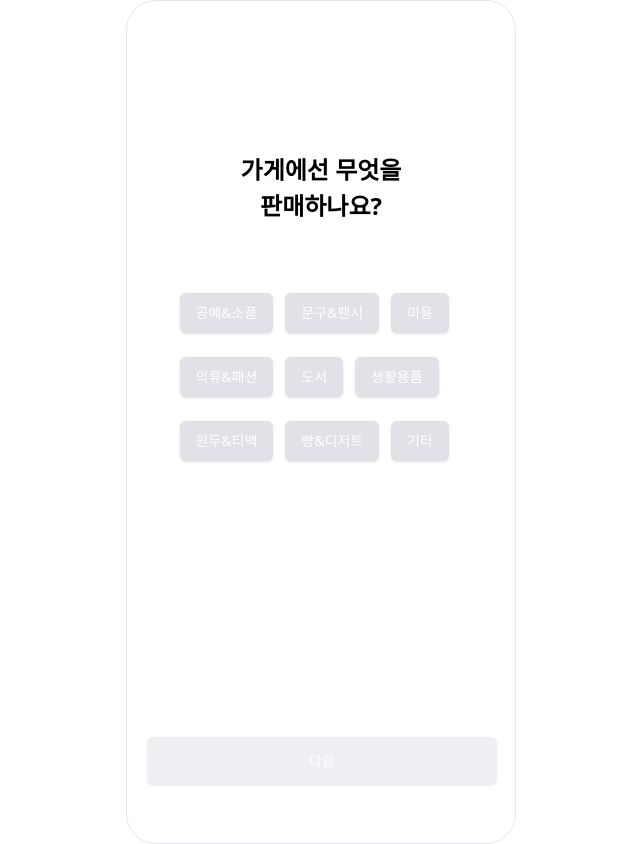
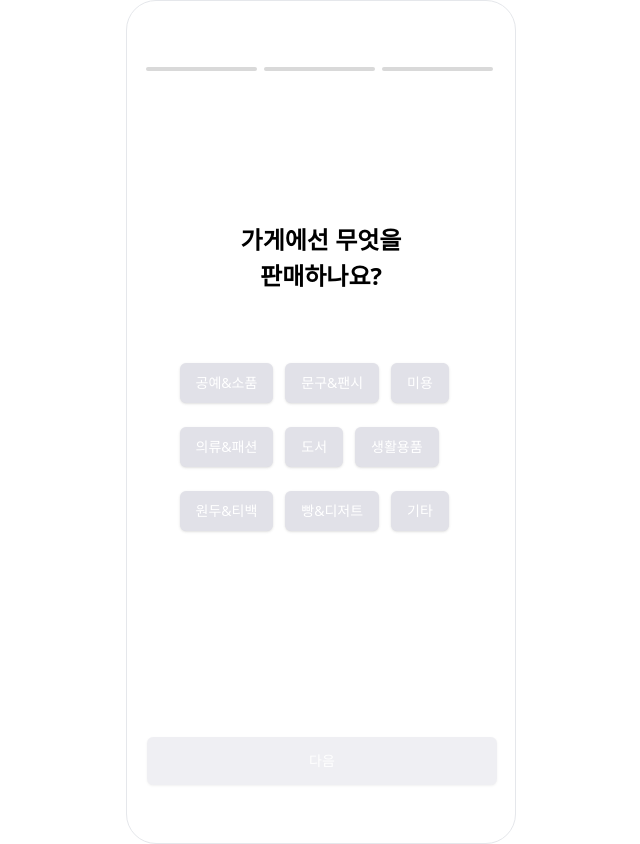
Before and after one commit to Modadeung/frontend, a Next.js app: page /start/role/lg in a window 1280 px wide. Shown: the whole page, without its empty margins (319-959 px from the left). Built offline with nearby package versions, Linux system fonts and the light colour scheme; a web font is replaced by a local one.

Commit message:
feat: 프로그레스 바 구현 및 적용

```diff
--- a/src/app/(pages)/start/role/lg/page.tsx
+++ b/src/app/(pages)/start/role/lg/page.tsx
@@ -73,6 +73,27 @@ export default function SmallPage(): JSX.Element {
   return (
     // 추후에 border 및 border-radius 수정 필요!
     <div className="w-full h-full border-1 rounded-30 relative">
+      {/* 프로그레스바 */}
+      <div className="flex gap-x-7 w-350 m-auto pt-66">
+        <div
+          className={`w-111 h-4 rounded-2 ${
+            selected.length > 0 || step > 1 ? "bg-[#ff9d00]" : "bg-[#d9d9d9]"
+          }`}
+        />
+        <div
+          className={`w-111 h-4 rounded-2 ${
+            step > 1 && (selected.length > 0 || step > 2)
+              ? "bg-[#ff9d00]"
+              : "bg-[#d9d9d9]"
+          }`}
+        />
+        <div
+          className={`w-111 h-4 rounded-2 ${
+            step > 2 && selected.length > 0 ? "bg-[#ff9d00]" : "bg-[#d9d9d9]"
+          }`}
+        />
+      </div>
+
       <div className="pt-151 px-84 flex flex-col items-center">
         {step === 1 ? (
           <>
--- a/src/app/(pages)/start/role/sm/page.tsx
+++ b/src/app/(pages)/start/role/sm/page.tsx
@@ -72,6 +72,27 @@ export default function SmallPage(): JSX.Element {
 
   return (
     <div className="w-full h-full border-1 rounded-30 relative">
+      {/* 프로그레스바 */}
+      <div className="flex gap-x-7 w-350 m-auto pt-66">
+        <div
+          className={`w-111 h-4 rounded-2 ${
+            selected.length > 0 || step > 1 ? "bg-[#ff9d00]" : "bg-[#d9d9d9]"
+          }`}
+        />
+        <div
+          className={`w-111 h-4 rounded-2 ${
+            step > 1 && (selected.length > 0 || step > 2)
+              ? "bg-[#ff9d00]"
+              : "bg-[#d9d9d9]"
+          }`}
+        />
+        <div
+          className={`w-111 h-4 rounded-2 ${
+            step > 2 && selected.length > 0 ? "bg-[#ff9d00]" : "bg-[#d9d9d9]"
+          }`}
+        />
+      </div>
+
       <div className="pt-151 px-84 flex flex-col items-center">
         {step === 1 ? (
           <>
```
